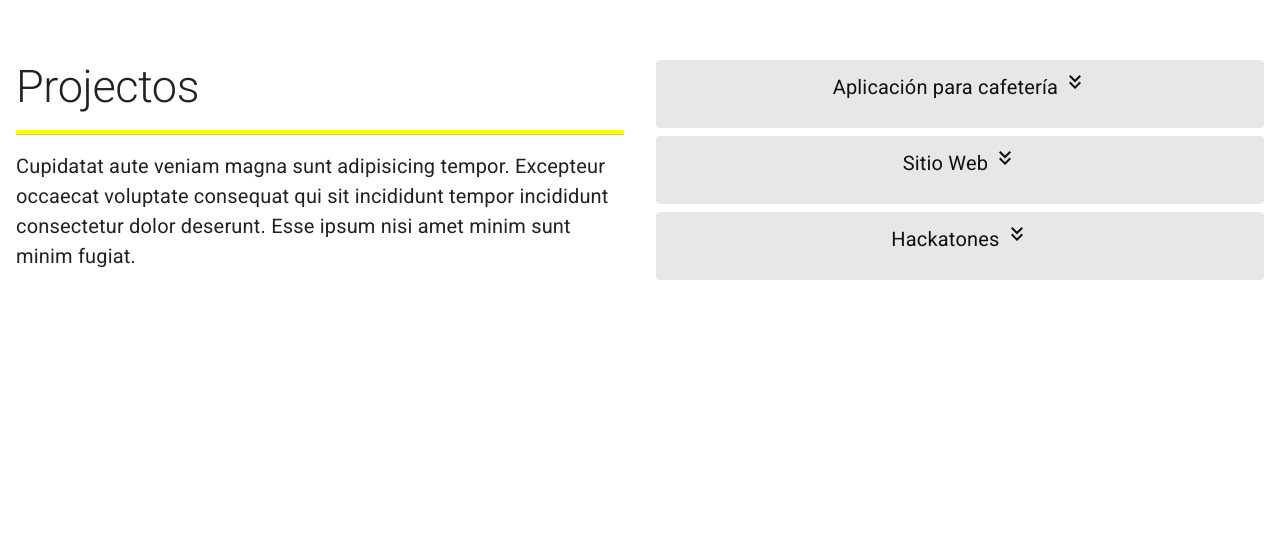
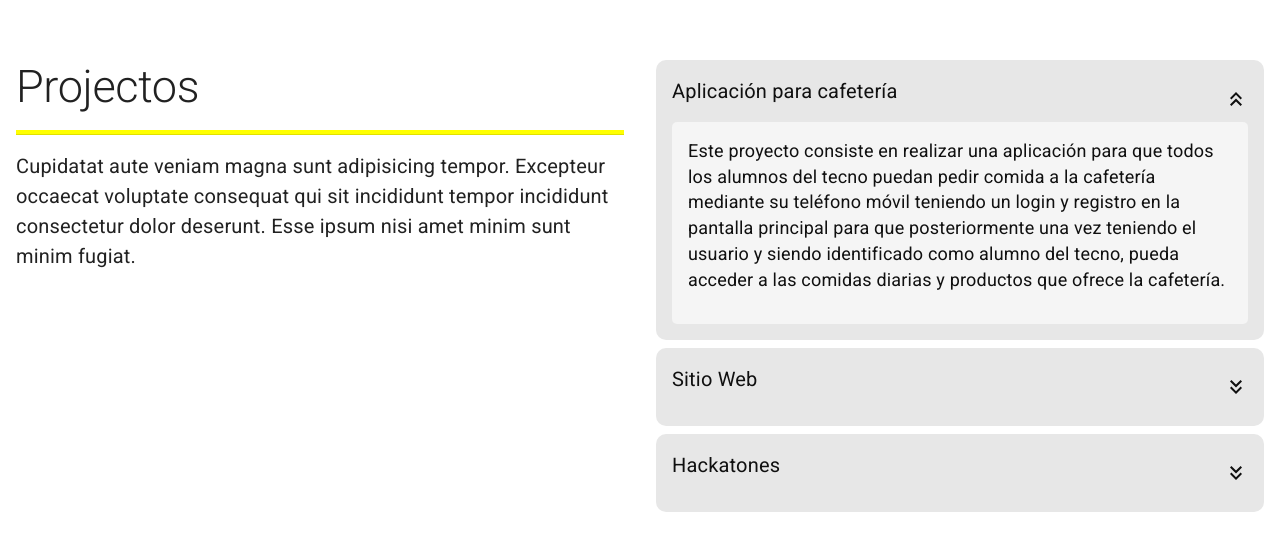
Before and after one commit to v-devOs/AsoPage, a Next.js app: page / in a window 1280 px wide. Shown: the part 1496-2032 px from the top of the page. Before the commit the page ends 1800 px from the top, so only its background shows below. Built offline with nearby package versions, Linux system fonts and the light colour scheme.

Commit message:
Pagina de proyectos terminada

```diff
--- a/components/lading/Projects.tsx
+++ b/components/lading/Projects.tsx
@@ -1,13 +1,14 @@
 import { useState } from 'react';
-import { Button, Grid, Typography } from '@mui/material'
+import { Box, Grid, Typography } from '@mui/material'
 import ArrowDown from '@mui/icons-material/KeyboardDoubleArrowDownOutlined';
+import ArrowUp from '@mui/icons-material/KeyboardDoubleArrowUpOutlined';
 
 import { DecoredTitle } from '../ui'
 import { projectsAso } from '@/data'
 
 export const Projects = () => {
 
-  const [nameProjectToShow, setNameProjectToShow] = useState('')
+  const [nameProjectToShow, setNameProjectToShow] = useState('Aplicación para cafetería')
 
   const onClick = ( name: string ) => {
     const valueToSet = name === nameProjectToShow ? '' : name
@@ -26,35 +27,42 @@ export const Projects = () => {
       </Grid>
 
       <Grid item xs={12} md={6}>
+        <Grid container>
           {
             projectsAso.map( ({ _id, desc, nameProject, membersManager }) => (
-              <Button
-                className=''
-                key={ _id}
-                fullWidth
-                sx={{ mb: 1, background: '#E7e7e7', color: '#101010', display: 'flex', flexWrap: 'wrap'}}
-                variant='contained'
-                onClick={ () => onClick( nameProject )}
+
+              <Grid
+                onClick={() => onClick(nameProject)}
+                item
+                key={_id}
+                xs={12}
+                sx={{background: '#E7e7e7', color: '#101010', mb: 1, p: 2, borderRadius: '10px'}}
               >
-                <Typography variant='body1'>{ nameProject } { <ArrowDown/>}</Typography>
+                <Box sx={{ display: 'flex', justifyContent: 'space-between', alignItems: 'center'}}>
+                  <Typography variant='body1'>{ nameProject  }</Typography>
 
-                <Grid
-                  container
-                  sx={{
+                  <ArrowDown
+                    className='fade-in'
+                    sx={{ display: nameProject === nameProjectToShow ? 'none' : 'bock'}}/>
+                  <ArrowUp
+                    className='fade-in'
+                    sx={{ display: nameProject === nameProjectToShow ? 'block' : 'none'}}/>
+                </Box>
+
+
+                <Grid className='fade-in' sx={{
                     background: 'whitesmoke',
-                    p: 2, display: nameProject === nameProjectToShow ? 'block' : 'none',
-                    borderRadius: '5px',
-                    textAlign: 'justify'
+                    p: 2, borderRadius: '5px',
+                    display: nameProject === nameProjectToShow ? 'block' : 'none'
                   }}
-                  className='fade-in'
                 >
-                  <Typography variant='body2'>
-                    { desc }
-                  </Typography>
+                  <Typography variant='body2'>{ desc }</Typography>
                 </Grid>
-              </Button>
+
+              </Grid>
             ))
           }
+        </Grid>
       </Grid>
 
     </Grid>
```
